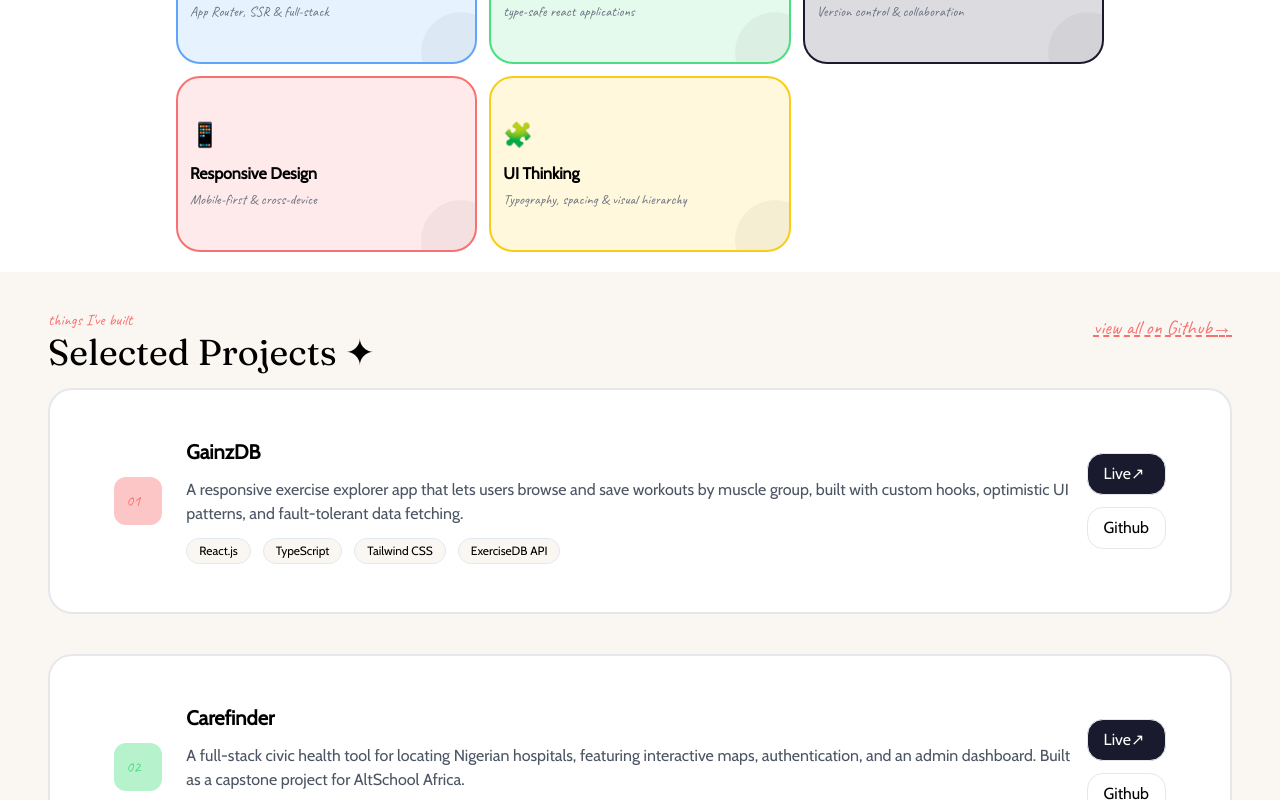
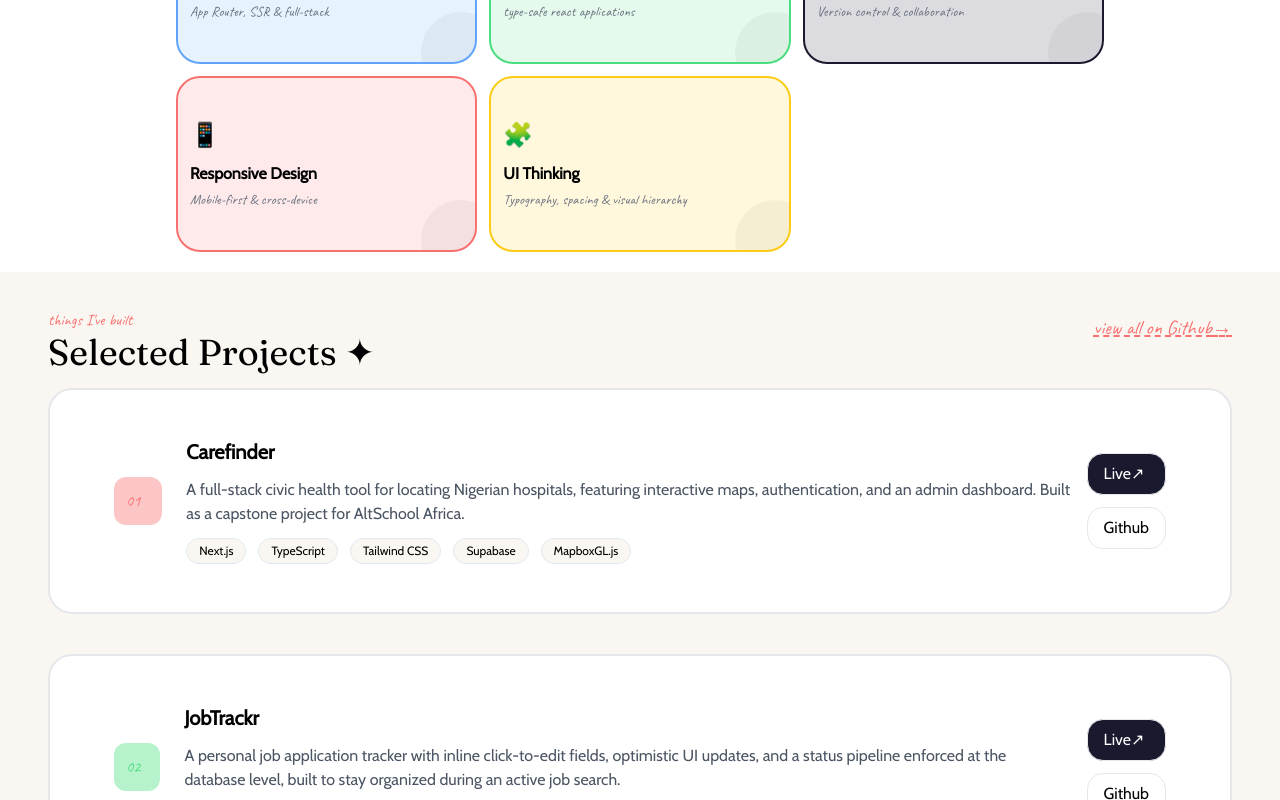
Before and after one commit to tamara-tgod/Portfolio_V2, a React (Vite) app: page / in a window 1280 px wide. Shown: the part 2000-2800 px from the top of the page. Built offline with nearby package versions, Linux system fonts and the light colour scheme.

Commit message:
feat(projects): add JobTrackr to projects list

```diff
--- a/src/components/Projects.jsx
+++ b/src/components/Projects.jsx
@@ -2,6 +2,22 @@ function Projects() {
   const projects = [
     {
       id: 1,
+      name: "Carefinder",
+      description:
+        "A full-stack civic health tool for locating Nigerian hospitals, featuring interactive maps, authentication, and an admin dashboard. Built as a capstone project for AltSchool Africa.",
+      tags: ["Next.js", "TypeScript", "Tailwind CSS", "Supabase", "MapboxGL.js"],
+      links: ["https://carefinder-lac.vercel.app/",  "https://github.com/tamara-tgod/carefinder"]
+    },
+    {
+      id: 2,
+      name: "JobTrackr",
+      description:
+        "A personal job application tracker with inline click-to-edit fields, optimistic UI updates, and a status pipeline enforced at the database level, built to stay organized during an active job search.",
+      tags: ["Next.js", "TypeScript", "Supabase", "Tailwind CSS"],
+      links: ["jobtrackr-peach.vercel.app",  "https://github.com/tamara-tgod/carefinder"]
+    },
+      {
+      id: 3,
       name: "GainzDB",
       description:
         "A responsive exercise explorer app that lets users browse and save workouts by muscle group, built with custom hooks, optimistic UI patterns, and fault-tolerant data fetching.",
@@ -9,16 +25,7 @@ function Projects() {
       links: ["https://gainzdb.netlify.app/", "https://github.com/tamara-tgod/gainzdb"],
     },
     {
-      id: 2,
-      name: "Carefinder",
-      description:
-        "A full-stack civic health tool for locating Nigerian hospitals, featuring interactive maps, authentication, and an admin dashboard. Built as a capstone project for AltSchool Africa.",
-      tags: ["Next.js", "TypeScript", "Tailwind CSS", "Supabase", "MapboxGL.js"],
-      links: ["https://carefinder-lac.vercel.app/", ]
-        // "https://github.com/tamara-tgod/carefinder",
-    },
-    {
-      id: 3,
+      id: 4,
       name: "Github Explorer",
       description:
         "A search tool that lets you look up any GitHub user by username and instantly see their profile, activity stats, and top repositories — great for developers researching collaborators or open source projects.",
@@ -26,7 +33,7 @@ function Projects() {
       links: ["https://github-explorer-ten-mocha.vercel.app", "https://github.com/Tamara-tgod/github-explorer.git"],
     },
     {
-      id: 4,
+      id: 5,
       name: "Portfolio Website",
       description:
         "My personal portfolio designed to showcase my projects and skills in a clean, responsive layout with smooth animations, built to work beautifully on any screen size.",
```
